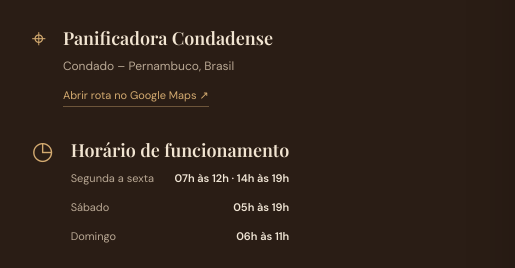
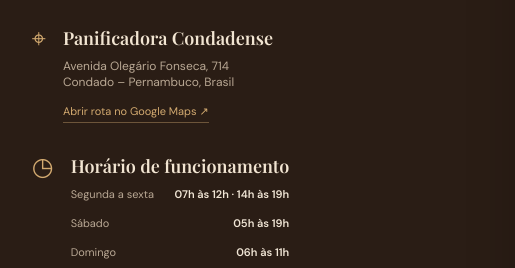
Before and after one commit to lucasaarj/Panificadora_Condadense, a plain HTML site: page index.html in a window 1280 px wide. Shown: the part 6899-7167 px from the top of the page, 109-624 px from the left. Drawn offline with nearby package versions, Linux system fonts and the light colour scheme.

Commit message:
Add full street address to local SEO and contact section

```diff
--- a/index.html
+++ b/index.html
@@ -34,6 +34,7 @@
     "telephone": "+55 81 97400-5164",
     "address": {
       "@type": "PostalAddress",
+      "streetAddress": "Avenida Olegário Fonseca, 714",
       "addressLocality": "Condado",
       "addressRegion": "PE",
       "addressCountry": "BR"
@@ -166,7 +167,7 @@
     </section>
     <section class="location-details section-wrap" aria-label="Localização e horário de funcionamento">
       <div class="location-copy"><p class="eyebrow">PLANEJE SUA VISITA</p><h2>Onde estamos<br><em>e quando abrir.</em></h2>
-        <div class="address-block"><span class="detail-icon">⌖</span><div><h3>Panificadora Condadense</h3><p>Condado – Pernambuco, Brasil</p><a href="https://www.google.com/maps/dir/?api=1&destination=-7.5853541749418545,-35.10672012627846" target="_blank" rel="noopener">Abrir rota no Google Maps ↗</a></div></div>
+        <div class="address-block"><span class="detail-icon">⌖</span><div><h3>Panificadora Condadense</h3><p>Avenida Olegário Fonseca, 714<br>Condado – Pernambuco, Brasil</p><a href="https://www.google.com/maps/dir/?api=1&destination=-7.5853541749418545,-35.10672012627846" target="_blank" rel="noopener">Abrir rota no Google Maps ↗</a></div></div>
         <div class="hours-block"><span class="detail-icon">◷</span><div><h3>Horário de funcionamento</h3><dl class="hours-list">
           <div><dt>Segunda a sexta</dt><dd>07h às 12h · 14h às 19h</dd></div>
           <div><dt>Sábado</dt><dd>05h às 19h</dd></div>
```
